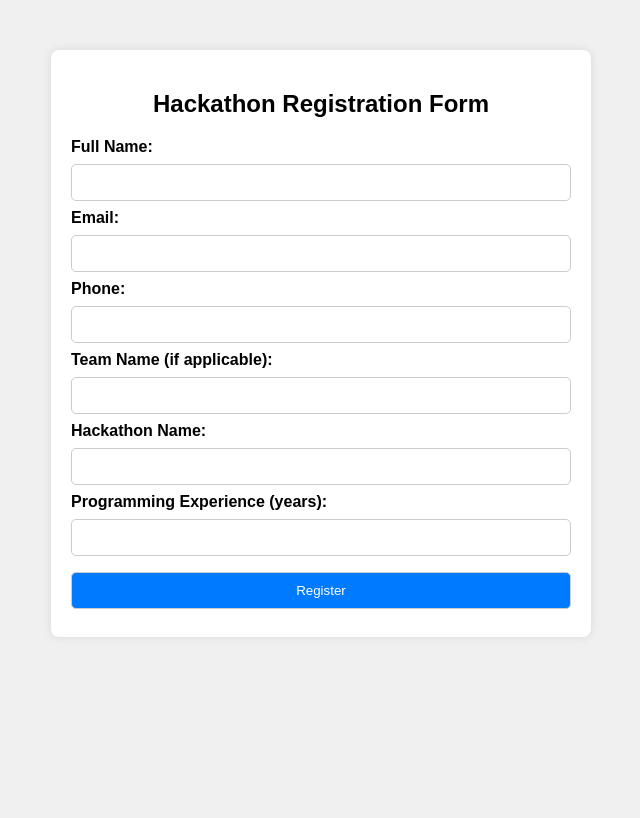
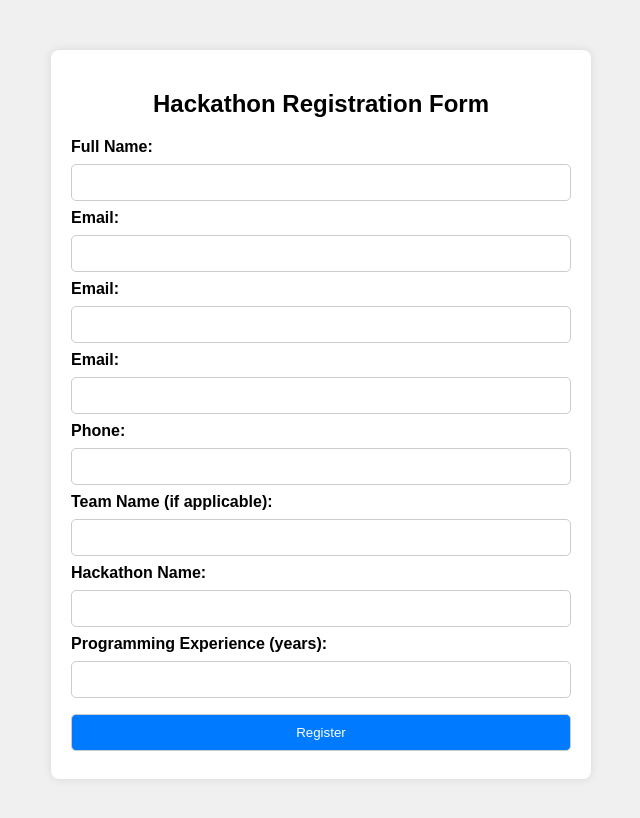
Before and after one commit to Shreya-308/PROJECT_5, a plain HTML site: page project_5/formm.html in a window 1280 px wide. Shown: the whole page, without its empty margins (319-959 px from the left). Drawn offline with Linux system fonts and the light colour scheme.

Commit message:
Update formm.html

```diff
--- a/project_5/formm.html
+++ b/project_5/formm.html
@@ -62,6 +62,12 @@
 
             <label for="email">Email:</label>
             <input type="email" id="email" name="email" required>
+             <label for="email">Email:</label>
+            <input type="email" id="email" name="email" required>
+
+             <label for="email">Email:</label>
+            <input type="email" id="email" name="email" required>
+
 
             <label for="phone">Phone:</label>
             <input type="text" id="phone" name="phone" required>
```
